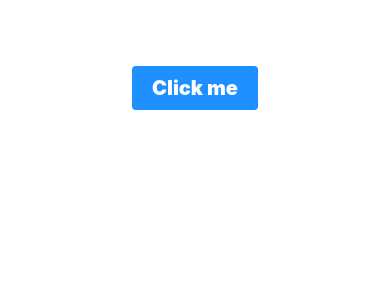
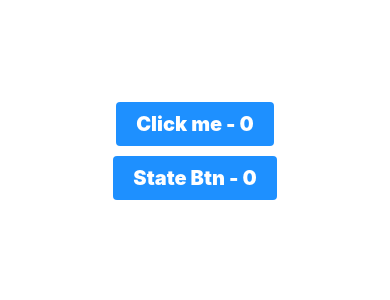
Before and after one commit to Dilnawaz-Khan/Basics, a React Native app: screen / in a window 390 px wide. Shown: the top 300 px of the page. Built offline with nearby package versions, Linux system fonts and the light colour scheme.

Commit message:
useEffect discussed example

```diff
--- a/App.tsx
+++ b/App.tsx
@@ -1,26 +1,33 @@
+import React, {useEffect, useState} from 'react';
 import {Pressable, StyleSheet, Text, View} from 'react-native';
-import React, {useEffect, useState} from 'react';
+import {COLORS} from './src/constants';
 import Greet from './src/components/Greet';
-import {COLORS} from './src/constants';
+
+let x = 0;
 
 const App = () => {
   const [count, setCount] = useState(0);
+  const [newState, setNewState] = useState(0);
+  // useState = >
+
   useEffect(() => {
-    console.log('I am in useEffect');
-  }, [count]);
+    console.log('useEffect triggered[Parent]', x);
+  }, [x]);
 
-  console.log('I am outside');
-
-  const handleClick = () => {
-    setCount(prevState => prevState + 1);
-  };
+  console.log('JSX rendered');
   return (
     <View style={styles.container}>
-      <Text style={styles.title}>Let us discuss useEffect</Text>
-      <Pressable style={styles.btn} onPress={handleClick}>
-        <Text style={styles.btnTxt}>Click me</Text>
+      <Text style={styles.title}>useEffect - Codingwith Dill</Text>
+      <Pressable style={styles.btn} onPress={() => x++}>
+        <Text style={styles.btnTxt}>Click me - {x}</Text>
       </Pressable>
-      <Greet count={count} />
+      <Pressable
+        style={styles.btn}
+        onPress={() => setNewState(prevState => prevState + 1)}>
+        <Text style={styles.btnTxt}>State Btn - {newState}</Text>
+      </Pressable>
+
+      {count < 2 && <Greet count={count} newState={newState} />}
     </View>
   );
 };
--- a/src/components/Greet.tsx
+++ b/src/components/Greet.tsx
@@ -4,15 +4,18 @@ import {COLORS} from '../constants';
 
 const Greet = (props: any) => {
   useEffect(() => {
-    console.log('useEffect [Greet Component]');
-  }, []);
+    console.log('useEffect Greet Comp [Child]');
 
-  console.log('Greet Component Outside');
+    return () => {
+      console.log('Child unmount');
+    };
+  }, [props.count]);
 
+  console.log('JSX Greet Comp');
   return (
     <View style={styles.container}>
       <Text style={styles.greetTxt}>
-        Hello, Welcome to Learn By Dill {props.count}
+        Hello, Welcome to Codewith Dill {props.count} ==== {props.newState}
       </Text>
     </View>
   );
```
